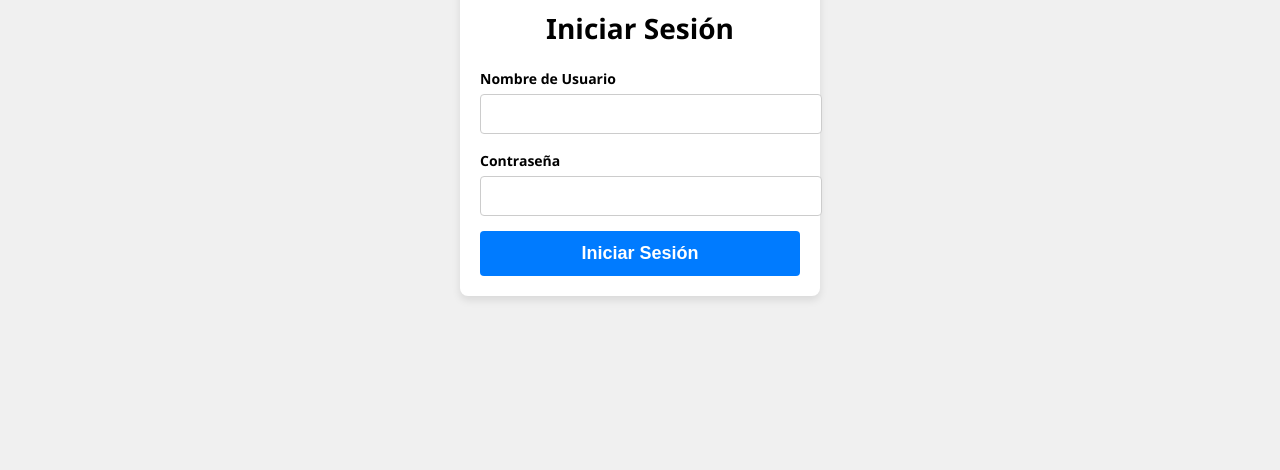
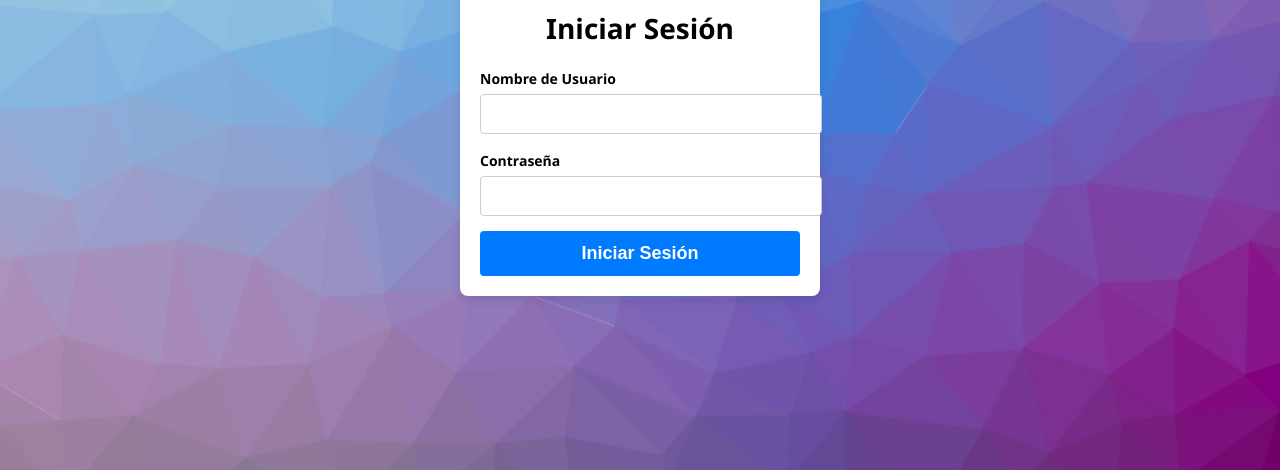
Before and after one commit to JhonAragoon/YANAR, a plain HTML site: page index.html in a window 1280 px wide. Shown: the part 330-800 px from the top of the page. Drawn offline with Linux system fonts and the light colour scheme.

Commit message:
Update index.html

```diff
--- a/index.html
+++ b/index.html
@@ -1,6 +1,12 @@
 <!DOCTYPE html>
 <html lang="en">
 <head>
+  <style>
+  body {
+    background-image: url("images/sea-edge-79ab30e2.png");
+    background-size: cover;
+  }
+</style>
   <meta charset="UTF-8">
   <meta name="viewport" content="width=device-width, initial-scale=1.0">
   <title>Página de Inicio de Sesión</title>
```
